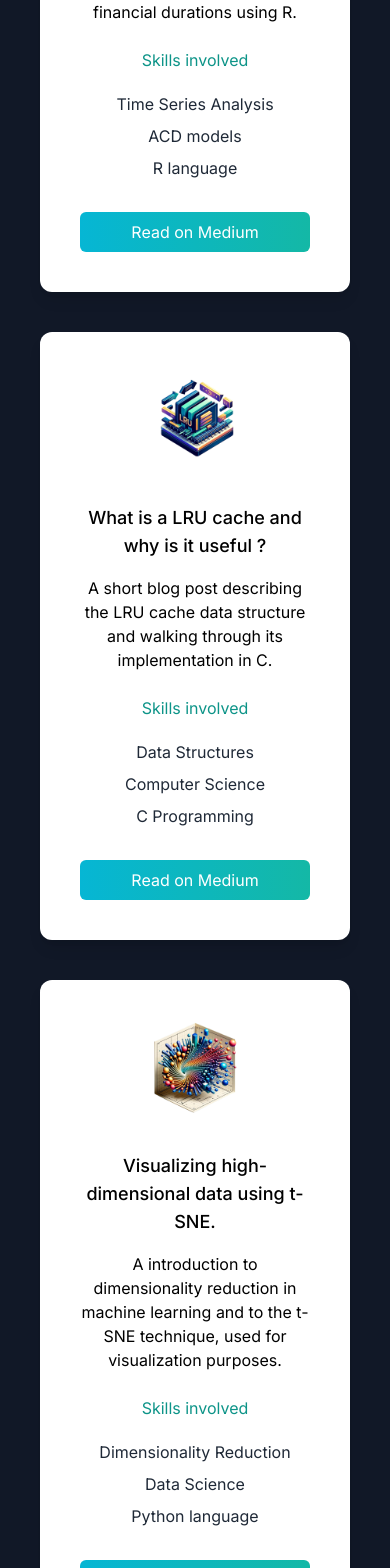
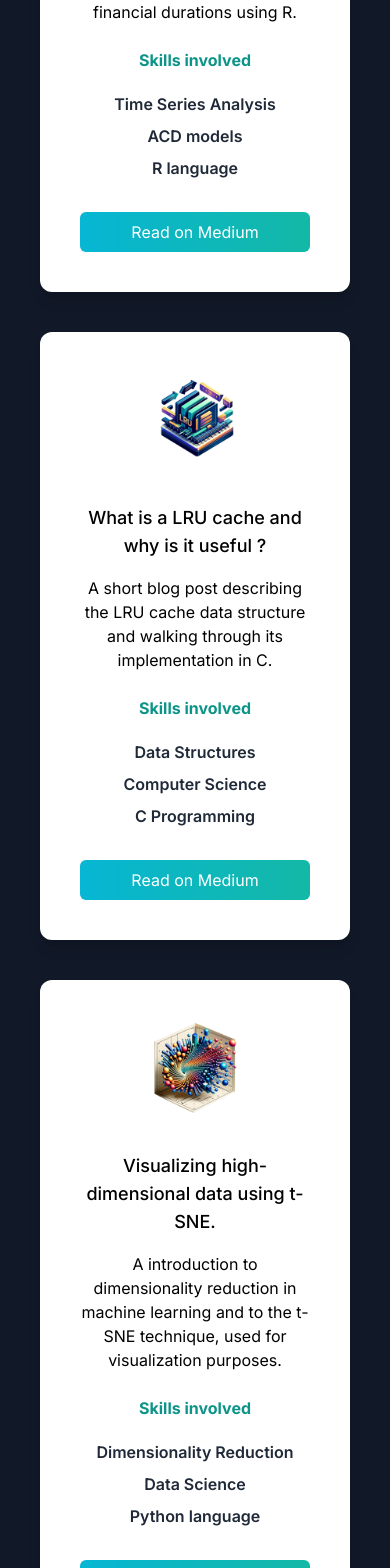
Before and after one commit to eloidieme/portfolio-website, a Next.js app: page / in a window 390 px wide. Shown: the part 2164-3732 px from the top of the page. Built offline with nearby package versions, Linux system fonts and the light colour scheme.

Commit message:
fix responsive text on very small screens

```diff
--- a/app/page.js
+++ b/app/page.js
@@ -196,10 +196,10 @@ export default function Home() {
                 An article reviewing the mathematics of ACD models and an
                 empirical analysis of financial durations using R.
               </p>
-              <h4 className="py-4 text-teal-600">Skills involved</h4>
-              <p className="text-gray-800 py-1">Time Series Analysis</p>
-              <p className="text-gray-800 py-1">ACD models</p>
-              <p className="text-gray-800 py-1">R language</p>
+              <h4 className="py-4 text-teal-600 font-bold">Skills involved</h4>
+              <p className="text-gray-800 py-1 font-semibold">Time Series Analysis</p>
+              <p className="text-gray-800 py-1 font-semibold">ACD models</p>
+              <p className="text-gray-800 py-1 font-semibold">R language</p>
               <div class="group cursor-pointer mt-7">
                 <a
                   href="https://medium.com/@eloidieme"
@@ -222,10 +222,10 @@ export default function Home() {
                 A short blog post describing the LRU cache data structure and
                 walking through its implementation in C.
               </p>
-              <h4 className="py-4 text-teal-600">Skills involved</h4>
-              <p className="text-gray-800 py-1">Data Structures</p>
-              <p className="text-gray-800 py-1">Computer Science</p>
-              <p className="text-gray-800 py-1">C Programming</p>
+              <h4 className="py-4 text-teal-600 font-bold">Skills involved</h4>
+              <p className="text-gray-800 py-1 font-semibold">Data Structures</p>
+              <p className="text-gray-800 py-1 font-semibold">Computer Science</p>
+              <p className="text-gray-800 py-1 font-semibold">C Programming</p>
               <div class="group cursor-pointer mt-7">
                 <a
                   href="https://medium.com/@eloidieme"
@@ -248,10 +248,10 @@ export default function Home() {
                 A introduction to dimensionality reduction in machine learning
                 and to the t-SNE technique, used for visualization purposes.
               </p>
-              <h4 className="py-4 text-teal-600">Skills involved</h4>
-              <p className="text-gray-800 py-1">Dimensionality Reduction</p>
-              <p className="text-gray-800 py-1">Data Science</p>
-              <p className="text-gray-800 py-1">Python language</p>
+              <h4 className="py-4 text-teal-600 font-bold">Skills involved</h4>
+              <p className="text-gray-800 py-1 font-semibold">Dimensionality Reduction</p>
+              <p className="text-gray-800 py-1 font-semibold">Data Science</p>
+              <p className="text-gray-800 py-1 font-semibold">Python language</p>
               <div class="group cursor-pointer mt-7">
                 <a
                   href="https://medium.com/@eloidieme"
@@ -314,8 +314,8 @@ export default function Home() {
                 height={"100%"}
                 layout="responsive"
               />
-              <div className="absolute inset-0 flex justify-center items-center bg-black bg-opacity-50 opacity-0 group-hover:opacity-100 transition duration-300 ease-in-out rounded-lg">
-                <p className="text-white text-2xl md:text-3xl font-bold shadow-md">
+              <div className="absolute inset-0 flex justify-center items-center bg-black bg-opacity-50 md:opacity-0 group-hover:opacity-100 transition duration-300 ease-in-out rounded-lg">
+                <p className="text-white text-base md:text-2xl lg:text-3xl font-normal md:font-bold px-4 text-center md:opacity-0 group-hover:opacity-100">
                   Acoustic Location in Python
                 </p>
               </div>
@@ -332,8 +332,8 @@ export default function Home() {
                 height={"100%"}
                 layout="responsive"
               />
-              <div className="absolute inset-0 flex justify-center items-center bg-black bg-opacity-50 opacity-0 group-hover:opacity-100 transition duration-300 ease-in-out rounded-lg">
-                <p className="text-white text-2xl md:text-3xl font-bold shadow-md">
+              <div className="absolute inset-0 flex justify-center items-center bg-black bg-opacity-50 md:opacity-0 group-hover:opacity-100 transition duration-300 ease-in-out rounded-lg">
+                <p className="text-white text-base md:text-2xl lg:text-3xl font-normal md:font-bold px-4 text-center md:opacity-0 group-hover:opacity-100">
                   Agent-Based Modeling in Python
                 </p>
               </div>
@@ -350,8 +350,8 @@ export default function Home() {
                 height={"100%"}
                 layout="responsive"
               />
-              <div className="absolute inset-0 flex justify-center items-center bg-black bg-opacity-50 opacity-0 group-hover:opacity-100 transition duration-300 ease-in-out rounded-lg">
-                <p className="text-white text-2xl md:text-3xl font-bold shadow-md">
+              <div className="absolute inset-0 flex justify-center items-center bg-black bg-opacity-50 md:opacity-0 group-hover:opacity-100 transition duration-300 ease-in-out rounded-lg">
+                <p className="text-white text-base md:text-2xl lg:text-3xl font-normal md:font-bold px-4 text-center md:opacity-0 group-hover:opacity-100">
                   Fluid Simulation in Python
                 </p>
               </div>
@@ -368,8 +368,8 @@ export default function Home() {
                 height={"100%"}
                 layout="responsive"
               />
-              <div className="absolute inset-0 flex justify-center items-center bg-black bg-opacity-50 opacity-0 group-hover:opacity-100 transition duration-300 ease-in-out rounded-lg">
-                <p className="text-white text-2xl md:text-3xl font-bold shadow-md">
+              <div className="absolute inset-0 flex justify-center items-center bg-black bg-opacity-50 md:opacity-0 group-hover:opacity-100 transition duration-300 ease-in-out rounded-lg">
+                <p className="text-white text-base md:text-2xl lg:text-3xl font-normal md:font-bold px-4 text-center md:opacity-0 group-hover:opacity-100">
                   LRU Cache in C
                 </p>
               </div>
```
